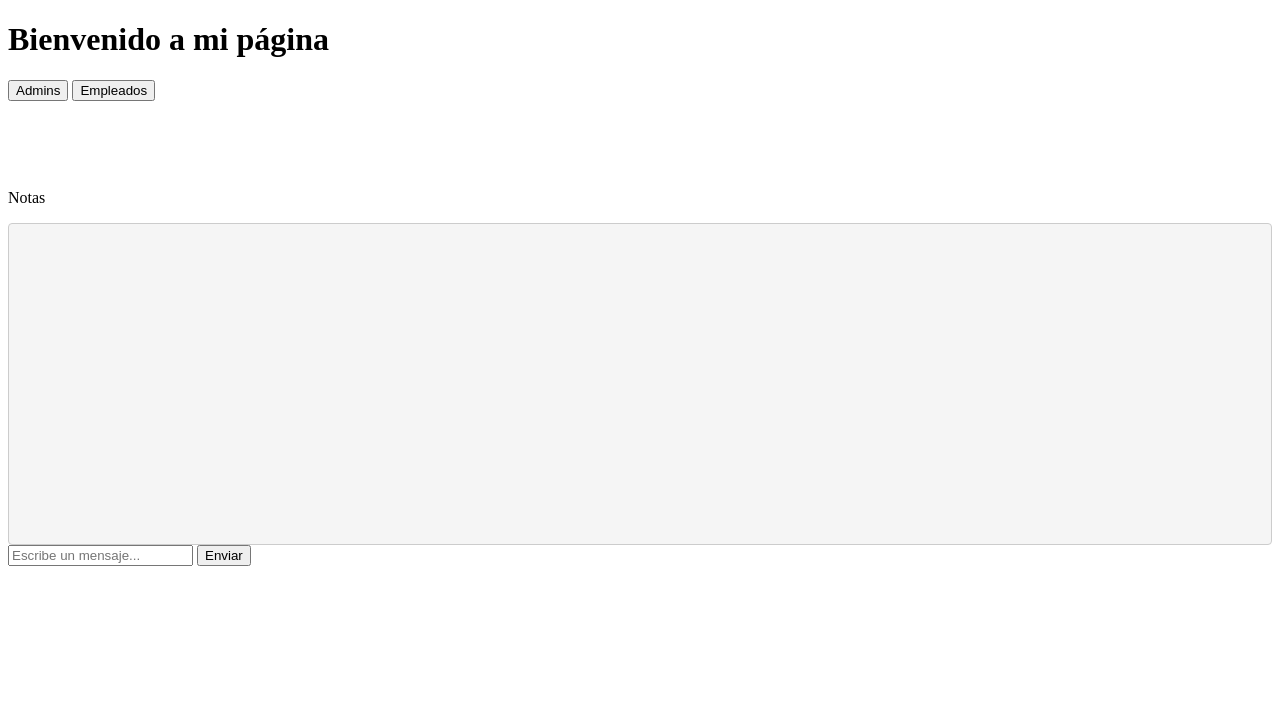
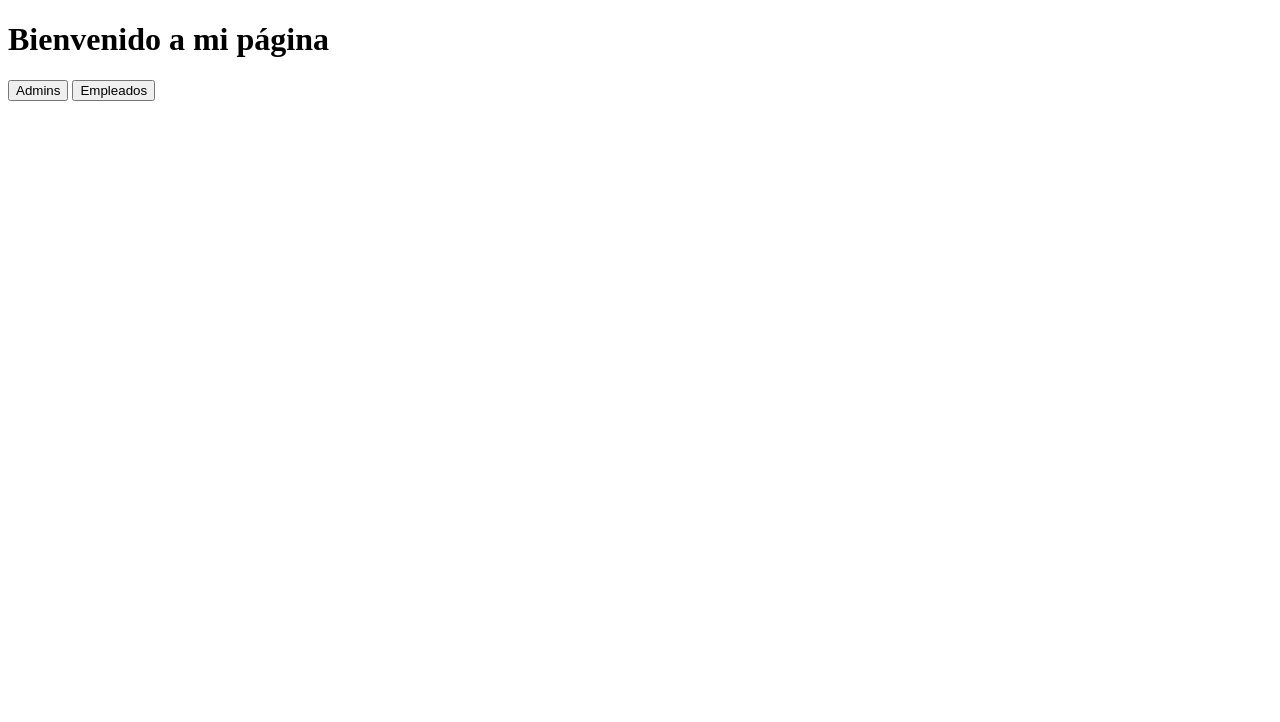
Before and after one commit to Waifumorena/html, a Flask app: template templates/index.html in a window 1280 px wide. Shown: the top 722 px of the page. Run offline with Flask 3, Linux system fonts and the light colour scheme; the template is opened without the code that fills it, so the values that code supplies are empty.

Commit message:
Update index.html

```diff
--- a/templates/index.html
+++ b/templates/index.html
@@ -9,17 +9,7 @@
 <body>
     <h1>Bienvenido a mi página</h1>
     <button onclick="location.href='/login'">Admins</button>
-    <button onclick="location.href='/login'">Empleados</button><br><br><br>
-    <br>
-    <br>
-    <p>Notas</p>
-    <div id="chat">
-        <div id="mensajes"></div>
-        <form id="formulario">
-          <input type="text" id="mensaje" placeholder="Escribe un mensaje...">
-          <button type="submit">Enviar</button>
-        </form>
-      </div>
+    <button onclick="location.href='/login'">Empleados</button><br>
 
 </body>
 </html>
```
